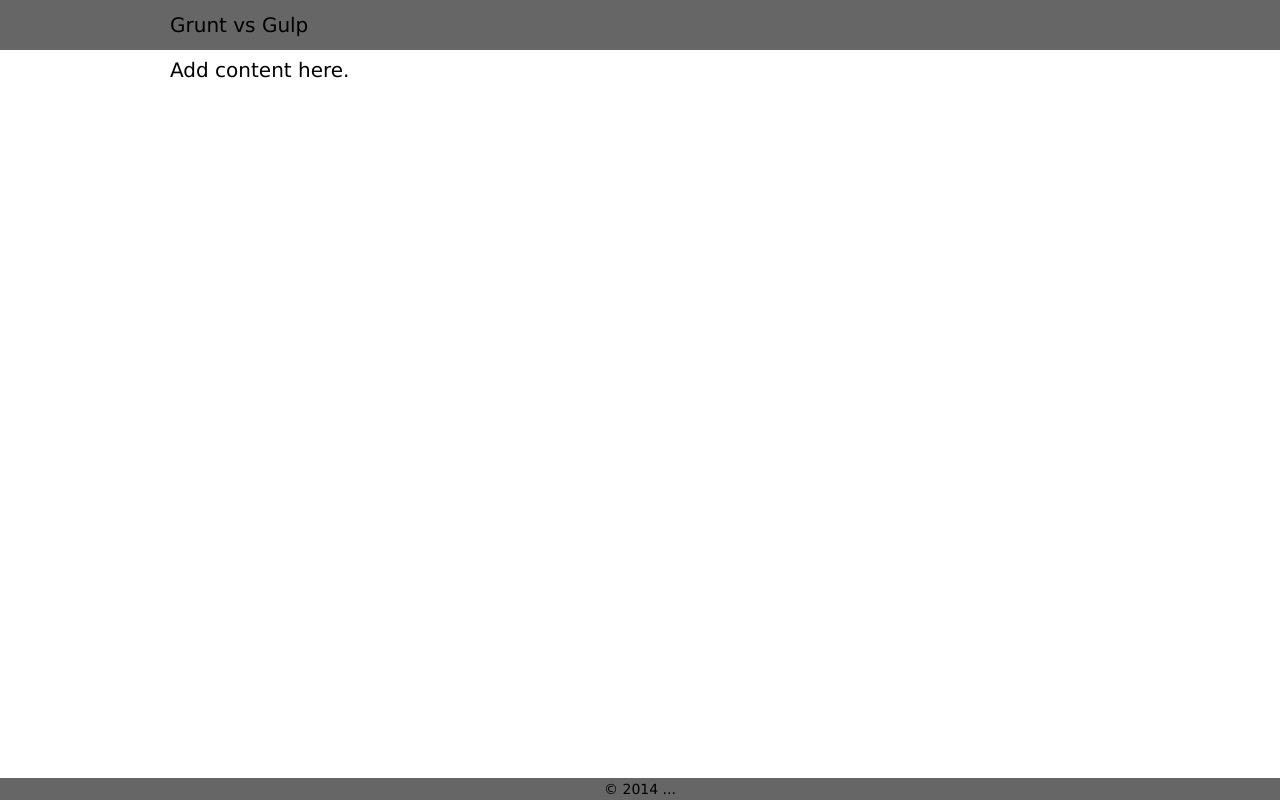
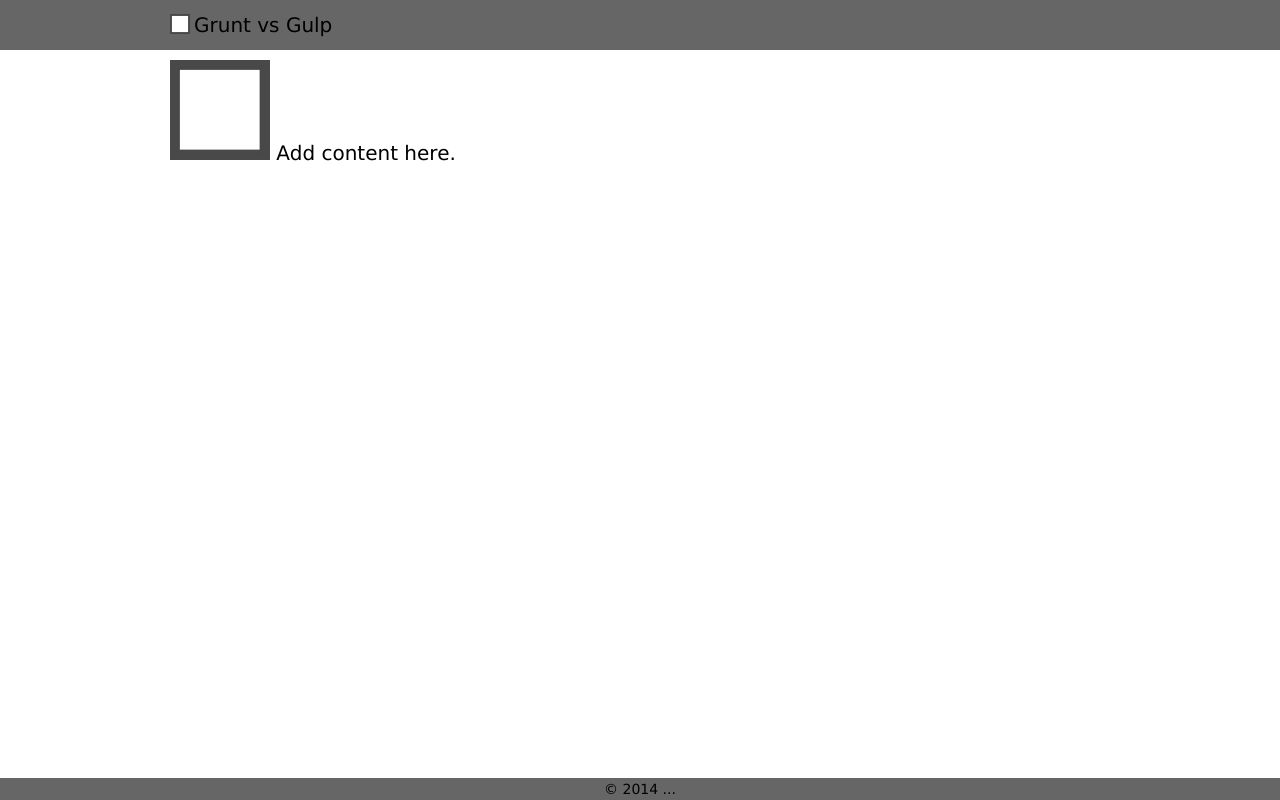
Before and after one commit to heavymery/grunt-vs-gulp, a website: page app/index.html in a window 1280 px wide. Drawn offline with Linux system fonts and the light colour scheme.

Commit message:
画像ファイルのブラウザーキャッシュ対応タスクを確認するためにテンプレートを更新

```diff
--- a/app/index.html
+++ b/app/index.html
@@ -24,7 +24,10 @@
 
       <div id="content">
         <div class="container">
-          <p>Add content here.</p>
+          <p>
+            <img src="images/content-image.png" width="100" height="100">
+            Add content here.
+          </p>
        </div>
       </div>
 
--- a/app/styles/main.css
+++ b/app/styles/main.css
@@ -8,7 +8,6 @@
   font-size: 62.5%;
 }
 
-/* line 82, sass/main.scss */
 body {
   font-family: Verdana, "游ゴシック", YuGothic, "ヒラギノ角ゴ ProN W3", "Hiragino Kaku Gothic ProN", "メイリオ", Meiryo, sans-serif;
   font-size: 14px;
@@ -53,6 +52,16 @@
   padding: 0 10px;
 }
 
+#header .logo:before {
+  content: '';
+  display: inline-block;
+  width: 20px;
+  height: 20px;
+  margin: 2px 4px -2px 0;
+  background: url('../images/logo-icon.png') no-repeat;
+  background-size: contain;
+}
+
 /* ==================================
    Content
    ================================== */
```
Also changed, not shown: app/images/content-image.png (added), app/images/logo-icon.png (added).
